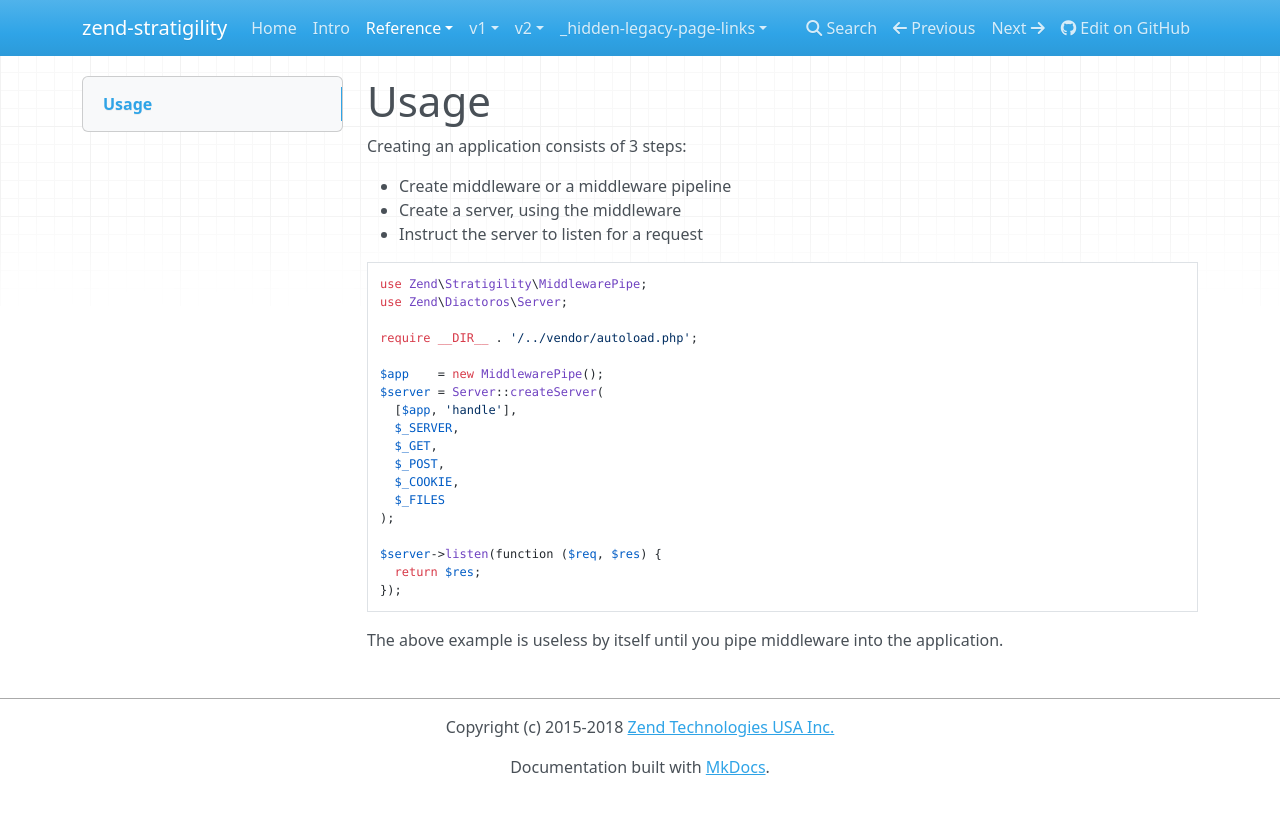
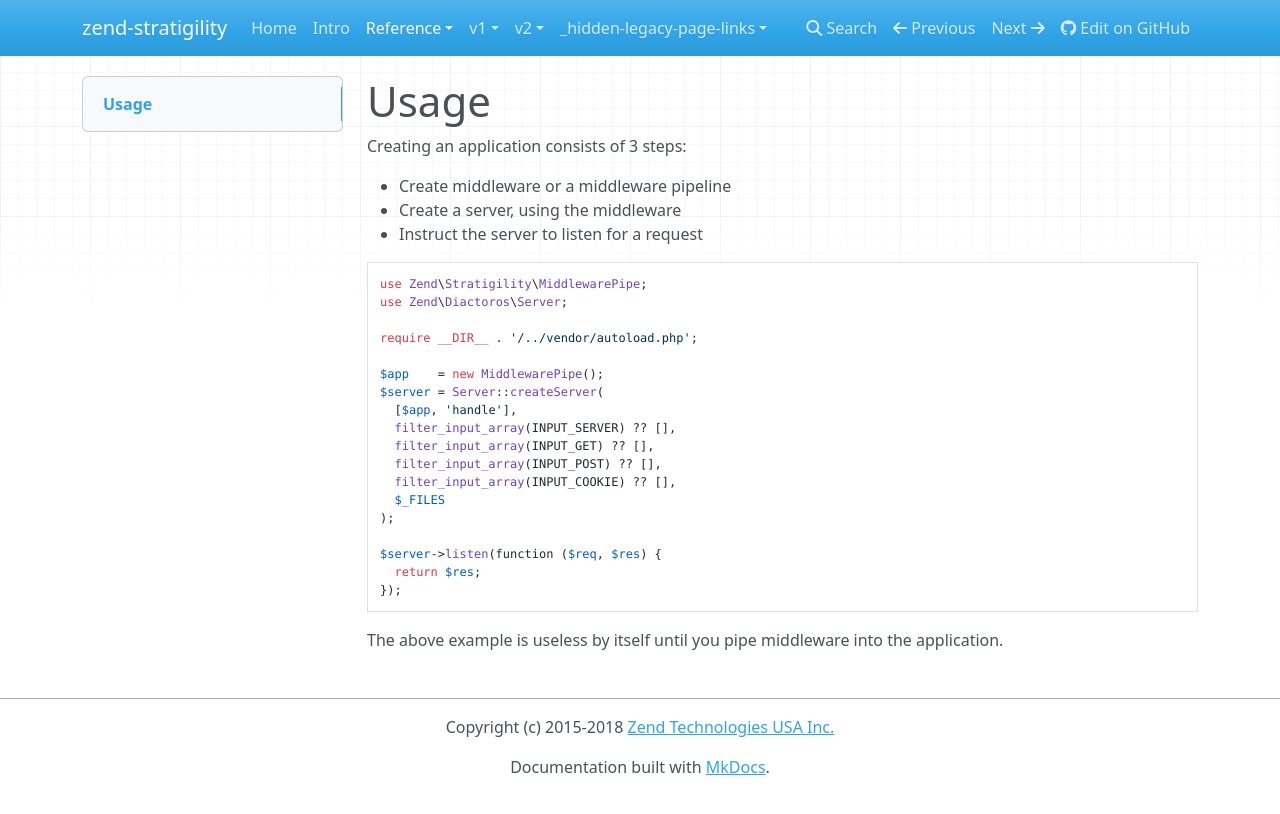
Before and after one commit to zendframework/zend-stratigility, an MkDocs documentation site: the page built from docs/book/v3/usage.md, in a window 1280 px wide. Shown: the top 814 px of the page. Built offline with MkDocs 1.6.1, drawn with Linux system fonts in a browser that asks for light colours; nearby versions of some CDN libraries; old or Windows-style settings are respelled for this version of MkDocs.

Commit message:
Using safe filter input instead super globals

```diff
--- a/docs/book/v3/usage.md
+++ b/docs/book/v3/usage.md
@@ -15,10 +15,10 @@ require __DIR__ . '/../vendor/autoload.php';
 $app    = new MiddlewarePipe();
 $server = Server::createServer(
   [$app, 'handle'],
-  $_SERVER,
-  $_GET,
-  $_POST,
-  $_COOKIE,
+  filter_input_array(INPUT_SERVER) ?? [],
+  filter_input_array(INPUT_GET) ?? [],
+  filter_input_array(INPUT_POST) ?? [],
+  filter_input_array(INPUT_COOKIE) ?? [],
   $_FILES
 );
 
```
